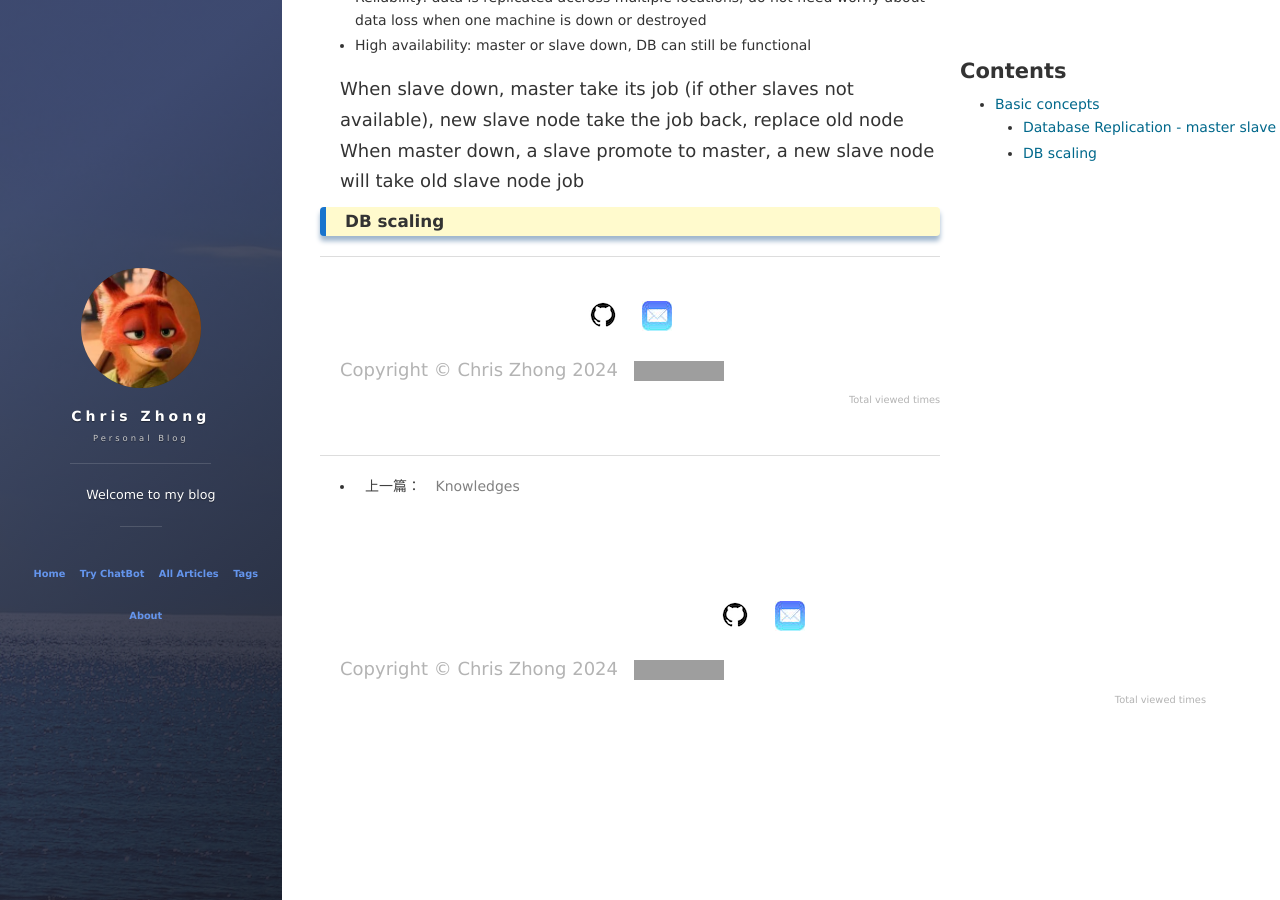
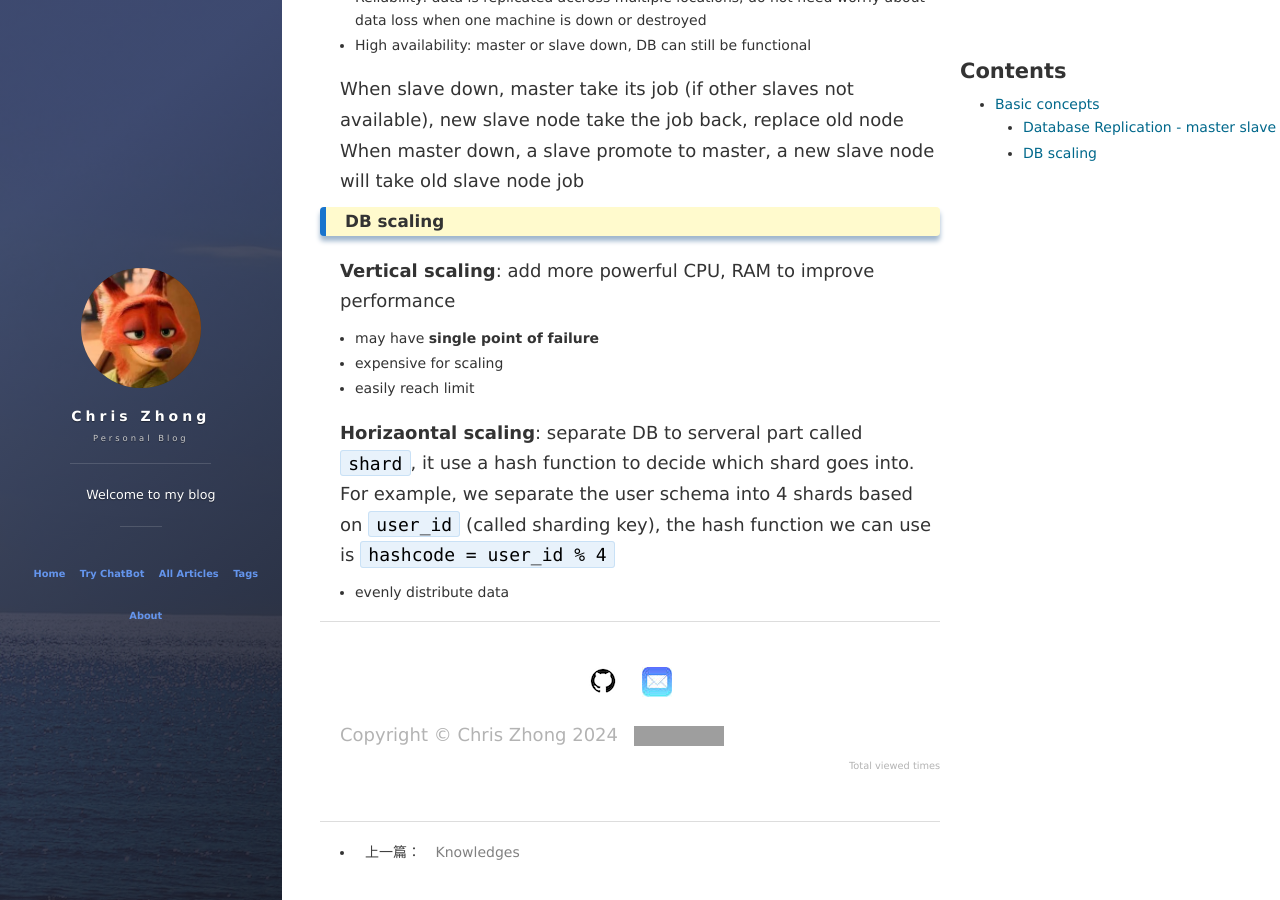
Before and after one commit to ChrisZZhong/chriszzhong.github.io, a Jekyll site: the page built from _posts/2024-05-03-system-design-basic.md, in a window 1280 px wide and 900 px high, scrolled down 1193 px. Built offline with Jekyll 4.4.1, drawn with Linux system fonts in a browser that asks for light colours; nearby versions of some CDN libraries; comment, search, counter and statistics services are not loaded; grey boxes are pictures that could not be loaded.

Commit message:
Update 2024-05-03-system-design-basic.md

```diff
--- a/_posts/2024-05-03-system-design-basic.md
+++ b/_posts/2024-05-03-system-design-basic.md
@@ -23,3 +23,11 @@ When slave down, master take its job (if other slaves not available), new slave
 When master down, a slave promote to master, a new slave node will take old slave node job
 
 ### DB scaling
+
+**Vertical scaling**: add more powerful CPU, RAM to improve performance
+- may have **single point of failure**
+- expensive for scaling
+- easily reach limit
+
+**Horizaontal scaling**: separate DB to serveral part called `shard`, it use a hash function to decide which shard goes into. For example, we separate the user schema into 4 shards based on `user_id` (called sharding key), the hash function we can use is `hashcode = user_id % 4`
+- evenly distribute data
```
